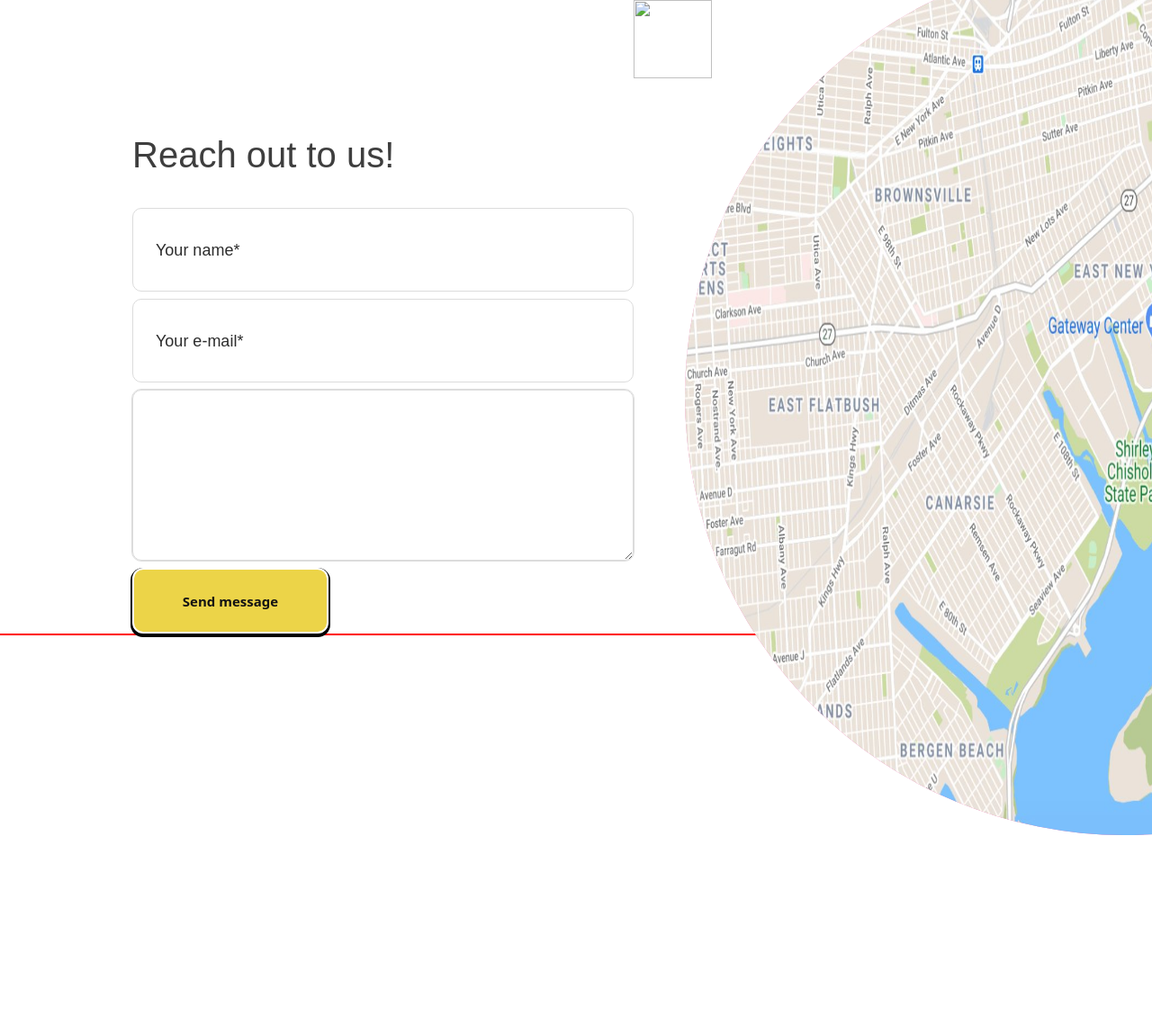
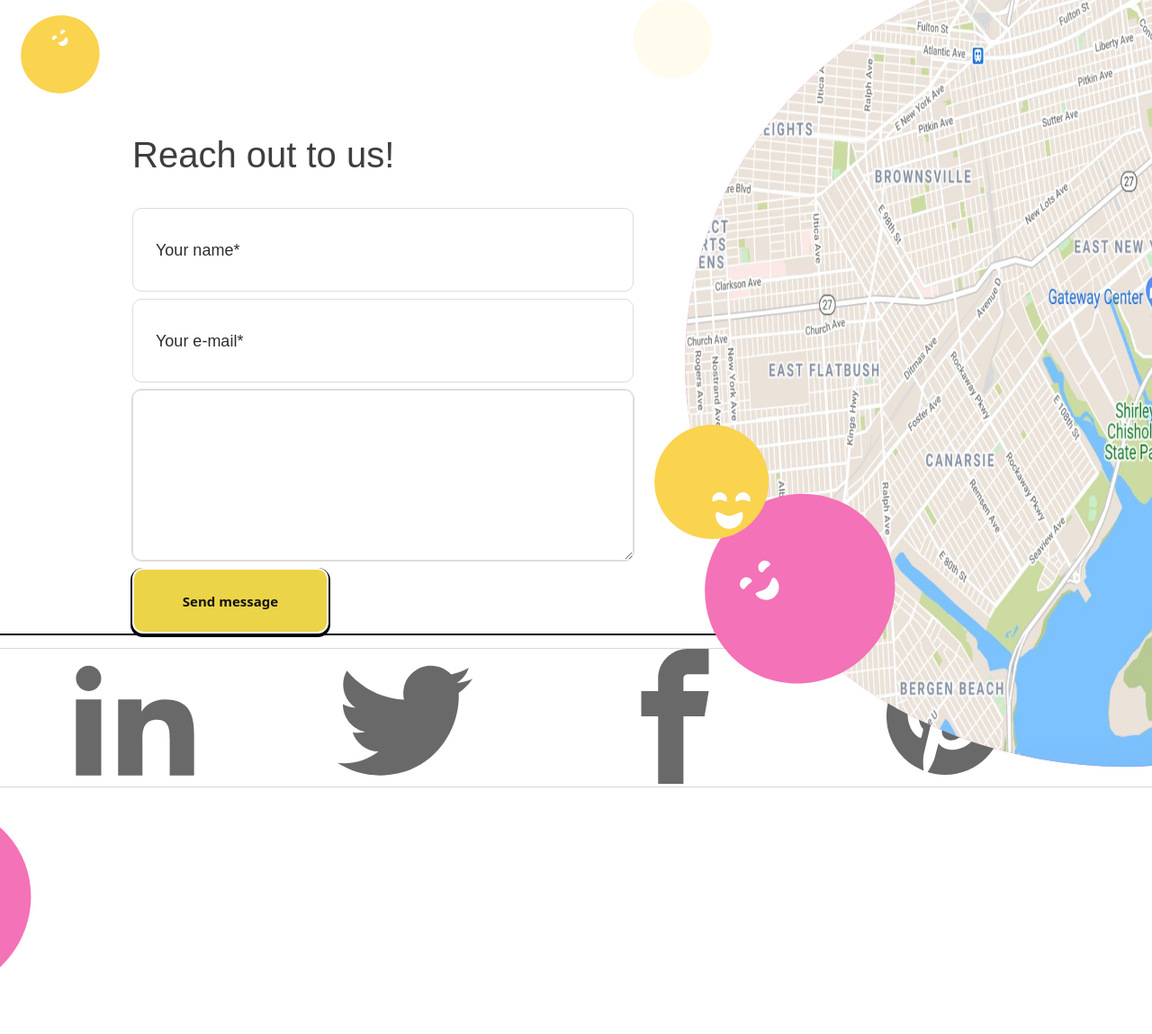
Before and after one commit to danikkkkk12/feedback-form, a plain HTML site: page index.html in a window 1280 px wide. Shown: the top 1149 px of the page at 90% size. Before the commit the page ends 928 px from the top, so only its background shows below. Drawn offline with nearby package versions, Linux system fonts and the light colour scheme.

Commit message:
add footer and section

```diff
--- a/index.html
+++ b/index.html
@@ -17,28 +17,61 @@
         <div class="section-hero-wrapper flex">
             <div class="sect-hero-left-part">
                 <div class="small-yellow-ball">
-
+                    <img src="images/Group.svg" alt="" class="yellow-ball-header">
                 </div>
                 <h2>
                     Reach out to us!
                 </h2>
                 <form class="form flex">
-                    <input type="text" class="input" placeholder="Your name*">
-                    <input type="email" class="input" placeholder="Your e-mail*">
+                    <input type="text" class="input" placeholder="Your name*" pattern="^[a-zA-Z]+\s[a-zA-Z]+$" title="Danil Malyk">
+                    <input type="email" class="input" placeholder="Your e-mail*" title="danilmalyk20@gmail.com" pattern="^[a-zA-Z0-9._%+-]+@[a-zA-Z0-9.-]+\.[a-zA-Z]{2,}$">
                     <textarea required cols="50" rows="10" name="textarea"
                         placeholder="Your message*"> </textarea>
                     <button class="btn" type="submit">Send message</button>
                 </form>
             </div>
             <div class="images">
-                <img class="lemon-ball" src="" alt="">
+                <img class="lemon-ball" src="images/Ellipse.svg" alt="">
                 <img  class="map" src="images/earth.jpeg" alt="">
-                <div class="yellow-ball"></div>
-                <div class="pink-ball"></div>
+                <div class="yellow-ball">
+                    <img src="images/goodie1.svg" alt="">
+                </div>
+                <div class="pink-ball">
+                    <img src="images/ball-pink.svg" alt="" class="ball-pink">
+                </div>
             </div>
         </div>
     </div>
 </section>
+<footer class="footer">
+    <div class="pink-ball">
+        <img src="images/ball-pink.svg" alt="" class="images-pink-ball">
+    </div>
+    <div>
+        <ul class="list-item flex">
+            <li class="item_list-icon">
+                <svg class="icon-svg">
+                    <use href="symbol-defs.svg#icon-linkedin2"></use>
+                </svg>
+            </li>
+            <li class="item_list-icon">
+                <svg class="icon-svg">
+                    <use href="symbol-defs.svg#icon-twitter"></use>
+                </svg>
+            </li>
+            <li class="item_list-icon">
+                <svg class="icon-svg">
+                    <use href="symbol-defs.svg#icon-facebook"></use>
+                </svg>
+            </li>
+            <li class="item_list-icon">
+                <svg class="icon-svg">
+                    <use href="symbol-defs.svg#icon-pinterest"></use>
+                </svg>
+            </li>
+        </ul>
+    </div>
+</footer>
 </body>
 
 </html>
--- a/style.css
+++ b/style.css
@@ -17,7 +17,7 @@ a{
   color: inherit;
 }
 .container{
-  outline: 2px solid red;
+  outline: 2px solid black;
   width: 1440px;
   margin: 0 auto;
 }
@@ -55,7 +55,7 @@ a{
   right: -297px;
   border-radius: 50%;
   width: 976px;
-  height: 976px;
+  height: 900px;
   box-shadow: inset 0px 16px 42px 0px rgba(0, 0, 0, 0.1);
   background: linear-gradient(149.57deg, rgb(255, 145, 203) 9.612%,rgb(244, 114, 183) 78.528%);
 }
@@ -178,7 +178,7 @@ h2{
   background-size: cover;
   top: 472px;
   right: 586px;
-  z-index: 99293210302131893821381;
+  z-index: 1;
 }
 .pink-ball{
   width: 214px;
@@ -190,3 +190,27 @@ h2{
   top: 541px;
   right: 486px;
 }
+.yellow-ball-header{
+  margin-left: -170px;
+  margin-top: -25px;
+}
+.ball-pink{
+  margin-top: -35px;
+}
+.footer{
+  margin-top: 17px;
+  outline: 1px solid #D8D8D8;
+}
+.pink-ball{
+  /* position: absolute;
+  left: 3px;
+  right: 4px; */
+}
+.images-pink-ball{
+  position: absolute;
+  left: -800px;
+  bottom: -400px;
+}
+.icon-svg{
+  fill: #696969;
+}
```
Also changed, not shown: images/Ellipse.svg (added), images/ball-pink.svg (renamed from images/Group (1).svg), symbol-defs.svg (added).
